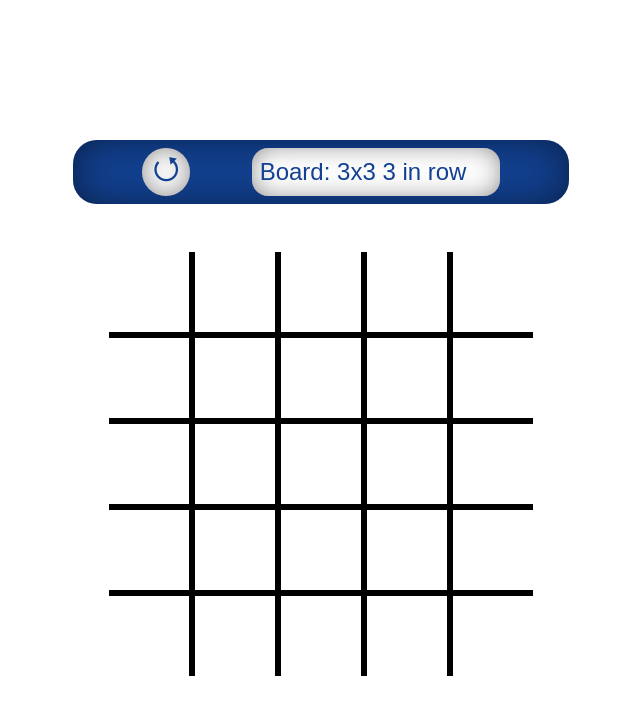
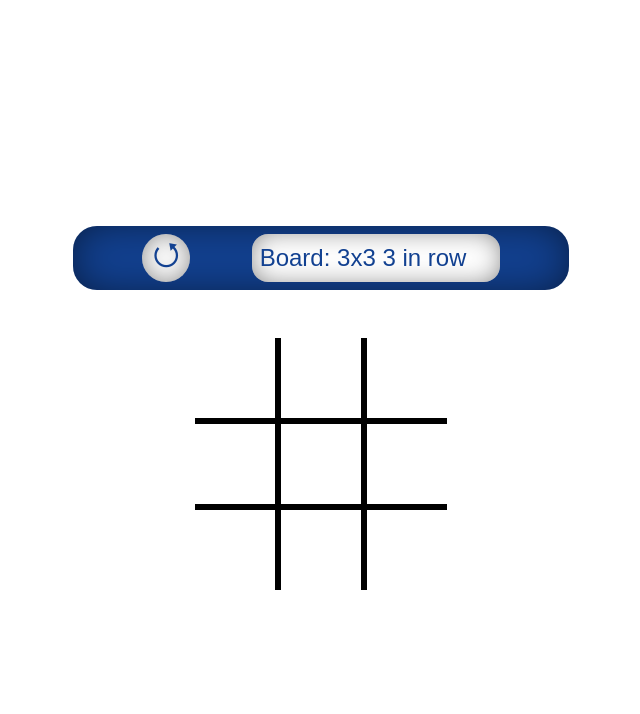
Before and after one commit to gudmar/NGTicTacToe, an Angular app: page / in a window 1280 px wide. Shown: the top 714 px of the page, without its empty margins (327-967 px from the left). Built offline with nearby package versions, Linux system fonts and the light colour scheme.

Commit message:
Board size chan be selected, boards binded with chosing element

```diff
--- a/src/app/app.component.html
+++ b/src/app/app.component.html
@@ -1,5 +1,8 @@
 
 <div class="application-wrapper center">
-    <app-game-controls (restartEvent) = "restartTicTacToeComponent()"></app-game-controls>
-    <tic-tac-toe [mediator] = "mediator"></tic-tac-toe>
+    <app-game-controls (restartEvent) = "restartTicTacToeComponent()" (boardSizeChanged)="changeBoardSize($event)"></app-game-controls>
+    <tic-tac-toe [mediator] = "mediator"
+            [boardSize] = "boardSize"
+            [nrOfFiguresInRowToWinn] = "nrOfFiguresInRowToWinn">
+        </tic-tac-toe>
 </div>
--- a/src/app/app.component.ts
+++ b/src/app/app.component.ts
@@ -11,7 +11,7 @@ import { MediatorService } from './shared/mediator.service'
 })
 export class AppComponent {
   title = 'TicTacToe';
-  boardSize = 5;
+  boardSize: number = 3;
   nrOfRows = this.boardSize;  // for simplisity and pleability let board be a square
   nrOfColumns = this.boardSize;
   nrOfFiguresInRowToWinn = 3;
@@ -25,4 +25,24 @@ export class AppComponent {
     this.mediator.sendMessageToAllSubscribers('resetTicTacToe')
   }
 
+  changeBoardSize(data:any){
+    switch(data){
+      case 'Board: 3x3 3 in row':
+          this.boardSize = 3;
+          this.nrOfFiguresInRowToWinn=3;
+          break;
+      case 'Board: 5x5 5 in row':
+          this.boardSize = 5;
+          this.nrOfFiguresInRowToWinn=5;
+          break;
+      case 'Board 10x10 5 in row':
+          this.boardSize = 10;
+          this.nrOfFiguresInRowToWinn=5;
+          break;
+      default: throw new Error('Now, how that happened? There was a different board size choosen than in menu?')
+    }
+  }
+
 }
+
+// 'Board: 3x3 3 in row', 'Board: 5x5 5 in row', 'Board 10x10 5 in row'
--- a/src/app/game-controls/game-controls.component.html
+++ b/src/app/game-controls/game-controls.component.html
@@ -1,5 +1,5 @@
 
 <div class="game-controls-wrapper center">
     <div class="round-button center" (click) = "restartOnClick()">&#11119;</div>
-    <app-expandable-list [listOfOptions] = "gameSizes"></app-expandable-list>
+    <app-expandable-list [listOfOptions] = "gameSizes" (optionChosen) = "passEventToParent($event)"></app-expandable-list>
 </div>
--- a/src/app/game-controls/game-controls.component.ts
+++ b/src/app/game-controls/game-controls.component.ts
@@ -8,6 +8,7 @@ import { Component, OnInit, Input, Output , EventEmitter} from '@angular/core';
 export class GameControlsComponent implements OnInit {
 
   @Output() restartEvent: EventEmitter<null> = new EventEmitter();
+  @Output() boardSizeChanged: EventEmitter<string> = new EventEmitter();
   gameSizes: string[] = ['Board: 3x3 3 in row', 'Board: 5x5 5 in row', 'Board 10x10 5 in row']
   constructor() {
   }
@@ -19,4 +20,8 @@ export class GameControlsComponent implements OnInit {
     this.restartEvent.emit();
   }
 
+  passEventToParent(data:any){
+    this.boardSizeChanged.emit(data)
+  }
+
 }
--- a/src/app/shared/expandable-list/expandable-list.component.html
+++ b/src/app/shared/expandable-list/expandable-list.component.html
@@ -4,7 +4,8 @@
         <app-single-option *ngFor="let option of listOfOptions; let i = index"
             [content] = 'option'
             [isActive] = "determineIfIsActive(i)"
-            (optionSetToActive) = "unactivateAllButForThisOption(i)">
+            (optionSetToActive) = "unactivateAllButForThisOption(i)"
+            (optionSetToActive) = "passEventToParent(listOfOptions[actualOption])">
         </app-single-option>
     </div>
 </div>
--- a/src/app/shared/expandable-list/expandable-list.component.ts
+++ b/src/app/shared/expandable-list/expandable-list.component.ts
@@ -1,4 +1,4 @@
-import { Component, OnInit, Input, HostListener} from '@angular/core';
+import { Component, OnInit, Output, Input, HostListener, EventEmitter} from '@angular/core';
 import { ValueConverter } from '@angular/compiler/src/render3/view/template';
 import { ConcatSource } from 'webpack-sources';
 
@@ -19,6 +19,7 @@ export class ExpandableListComponent implements OnInit {
   @Input() listOfOptions: string[] = [];
   @Input() actualOption: number = 0;
   isListHidden: boolean = true;
+  @Output() optionChosen: EventEmitter<string> = new EventEmitter();
 
   constructor() { }
 
@@ -40,6 +41,10 @@ export class ExpandableListComponent implements OnInit {
     this.actualOption = indexOfOptionToRemainActive;
   }
 
+  passEventToParent(chosenOptionAsString:string){
+    this.optionChosen.emit(chosenOptionAsString)
+  }
+
   determineIfIsActive(id:number){
     return this.actualOption==id?true:false
   }
--- a/src/app/tic-tac-toe/tic-tac-toe.component.ts
+++ b/src/app/tic-tac-toe/tic-tac-toe.component.ts
@@ -11,12 +11,27 @@ import { MediatorService} from '../shared/mediator.service'
 })
 export class TicTacToeComponent {
   title = 'TicTacToe';
-  boardSize = 5;
-  nrOfRows = this.boardSize;  // for simplisity and pleability let board be a square
-  nrOfColumns = this.boardSize;
-  nrOfFiguresInRowToWinn = 3;
-  rowIds = this.createArrayOfNElements(this.boardSize);
-  colIds = this.createArrayOfNElements(this.boardSize);
+  _boardSize:number = 0;
+  _nrOfFiguresInRowToWinn = 3;
+  @Input() set boardSize(val:number) {
+    this.boardHandler.parametrize(val, this.nrOfFiguresInRowToWinn)
+    this._boardSize = val;
+    this.rowIds = this.createArrayOfNElements(this.boardSize);
+    this.colIds = this.createArrayOfNElements(this.boardSize);
+  }
+  get boardSize() {return this._boardSize}
+
+  @Input() set nrOfFiguresInRowToWinn(val:number){
+    this.boardHandler.parametrize(this.boardSize, val)
+    this._nrOfFiguresInRowToWinn = val;
+  }
+
+  get nrOfFiguresInRowToWinn(){
+    return this._nrOfFiguresInRowToWinn;
+  }
+  rowIds:number[]=[];
+  colIds:number[]=[];
+
   @Input() set mediator(mediatorService:MediatorService){
     mediatorService.subscribe(this.onMessageFromMediator.bind(this))
   }
@@ -24,11 +39,8 @@ export class TicTacToeComponent {
 
   constructor(public boardHandler: BoardHandlerServiceService){
     this.boardHandler = boardHandler;
+    this.boardSize = 3;
     this.boardHandler.parametrize(this.boardSize, this.nrOfFiguresInRowToWinn);
-  }
-
-  restartTicTacToe() {
-    window.alert('Restart signal reveived')
   }
 
   createArrayOfNElements(n:number){
```
Also changed, not shown: src/app/tic-tac-toe/board-handler-service.service.ts (+0 -125 lines).
